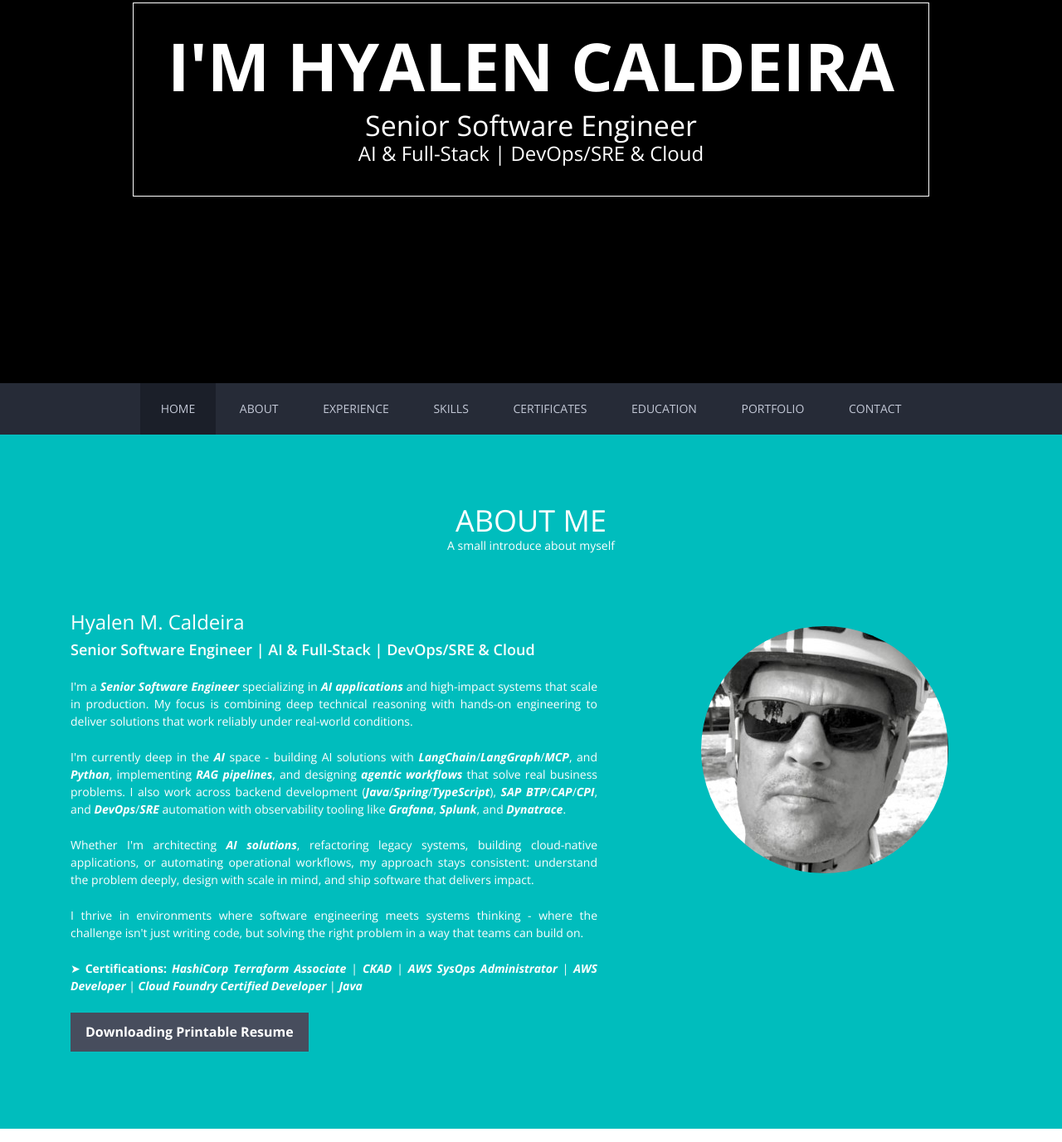
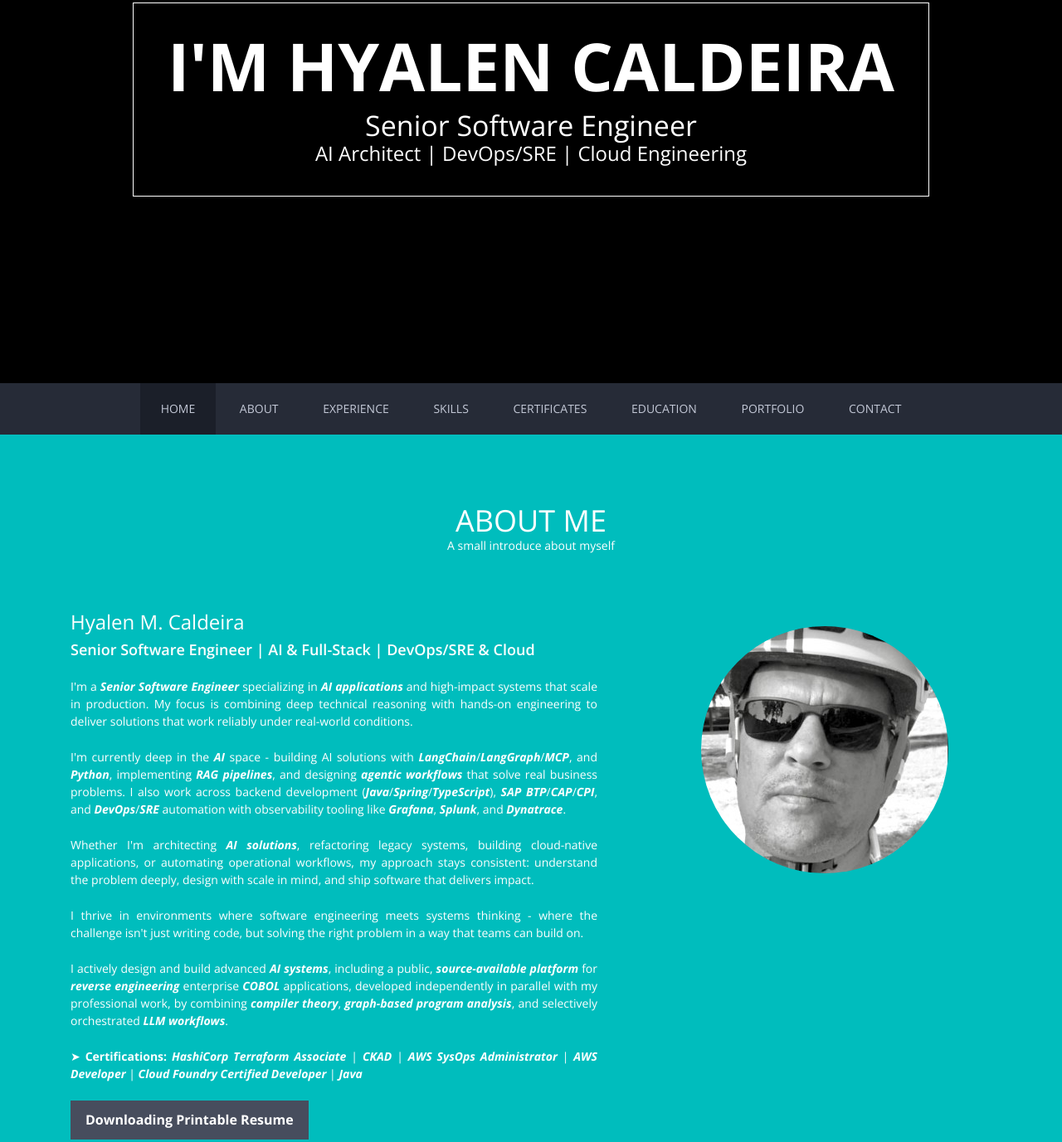
Before and after one commit to hyalen-caldeira/responsive-resume, a plain HTML site: page index.html in a window 1280 px wide. Shown: the part 278-1655 px from the top of the page at 83% size. Drawn offline with nearby package versions, Linux system fonts and the light colour scheme.

Commit message:
Update index.html

```diff
--- a/index.html
+++ b/index.html
@@ -40,7 +40,7 @@
     <div class="bannerText container col-xs-12 col-sm-12 col-md-12 col-lg-12">
       <h1>I'm Hyalen Caldeira</h1>
       <h2>Senior Software Engineer</h2>
-      <h3>AI &amp; Full-Stack | DevOps/SRE &amp; Cloud</h3>
+      <h3>AI Architect | DevOps/SRE | Cloud Engineering</h3>
     </div>
     <!--menu start-->
     <div class="menu">
@@ -99,6 +99,10 @@
 
               <p>
                 I thrive in environments where software engineering meets systems thinking - where the challenge isn't just writing code, but solving the right problem in a way that teams can build on.
+              </p>
+
+              <p>
+                I actively design and build advanced <span>AI systems</span>, including a public, <span>source-available platform</span> for <span>reverse engineering</span> enterprise <span>COBOL</span> applications, developed independently in parallel with my professional work, by combining <span>compiler theory</span>, <span>graph-based program analysis</span>, and selectively orchestrated <span>LLM workflows</span>.
               </p>
 
               <p>
```
